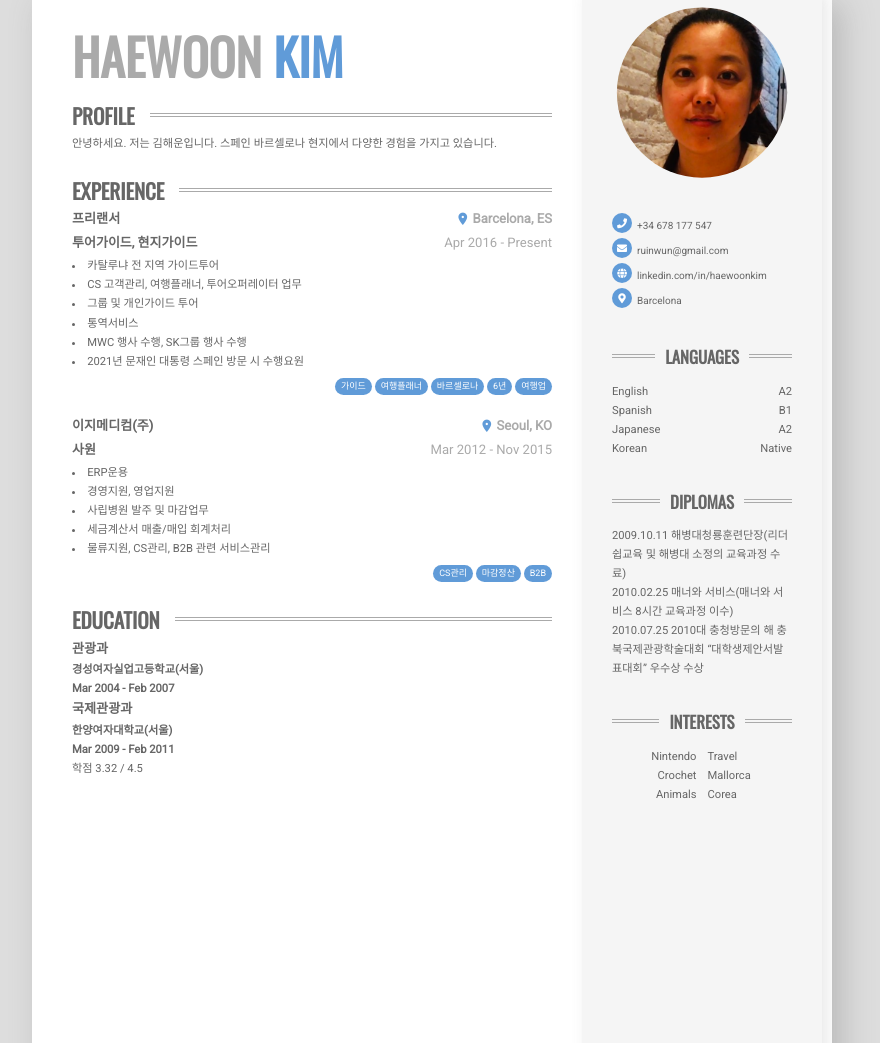
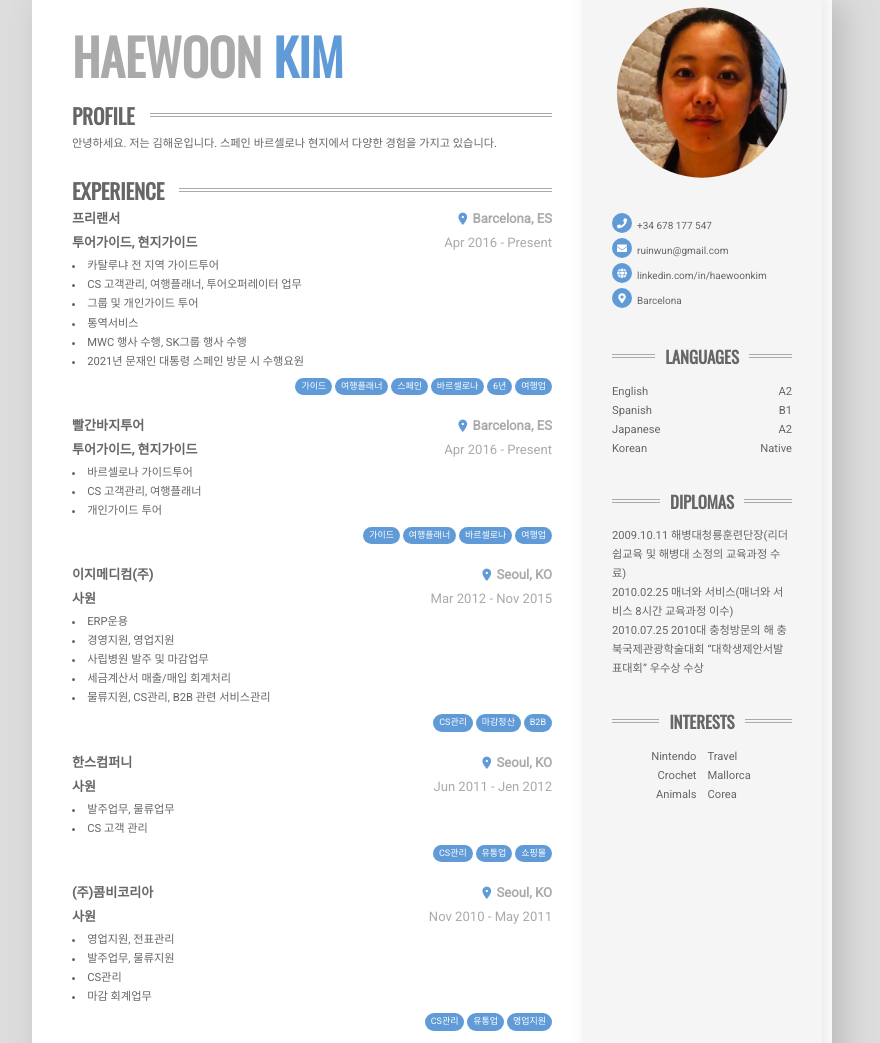
Before and after one commit to HaeWoonKIM/CV_2021, a plain HTML site: page docs/index.html in a window 1280 px wide. Shown: the part 77-1120 px from the top of the page, without its empty margins (208-1088 px from the left). Drawn offline with nearby package versions, Linux system fonts and the light colour scheme.

Commit message:
경력작성완료

```diff
--- a/docs/index.html
+++ b/docs/index.html
@@ -75,9 +75,52 @@
 
                             <li class="experience__badge">여행플래너</li>
 
+                            <li class="experience__badge">스페인</li>
+
                             <li class="experience__badge">바르셀로나</li>
 
                             <li class="experience__badge">6년</li>
+
+                            <li class="experience__badge">여행업</li>
+
+                        </ul>
+                    </div>
+                </div>
+
+            </div>
+
+            <div class="experience__item">
+                <div class="experience__header">
+                    <h3 class="experience__company">
+                        빨간바지투어
+                    </h3>
+                    <h3 class="experience__place">Barcelona, ES</h3>
+                </div>
+
+                <div class="experience__job">
+                    <div class="experience__subheader">
+                        <h3 class="experience__position">
+                            투어가이드, 현지가이드
+                        </h3>
+                        <h3 class="experience__date">Apr 2016 - Present</h3>
+                    </div>
+                    <ul>
+
+                        <li class="experience__bullet">바르셀로나 가이드투어</li>
+
+                        <li class="experience__bullet">CS 고객관리, 여행플래너</li>
+
+                        <li class="experience__bullet">개인가이드 투어</li>
+
+                    </ul>
+                    <div class="experience__badges">
+                        <ul>
+
+                            <li class="experience__badge">가이드</li>
+
+                            <li class="experience__badge">여행플래너</li>
+
+                            <li class="experience__badge">바르셀로나</li>
 
                             <li class="experience__badge">여행업</li>
 
@@ -123,6 +166,84 @@
                             <li class="experience__badge">마감정산</li>
 
                             <li class="experience__badge">B2B</li>
+
+                        </ul>
+                    </div>
+                </div>
+
+            </div>
+
+            <div class="experience__item">
+                <div class="experience__header">
+                    <h3 class="experience__company">
+                        한스컴퍼니
+                    </h3>
+                    <h3 class="experience__place">Seoul, KO</h3>
+                </div>
+
+                <div class="experience__job">
+                    <div class="experience__subheader">
+                        <h3 class="experience__position">
+                            사원
+                        </h3>
+                        <h3 class="experience__date">Jun 2011 - Jen 2012</h3>
+                    </div>
+                    <ul>
+
+                        <li class="experience__bullet">발주업무, 물류업무</li>
+
+                        <li class="experience__bullet">CS 고객 관리</li>
+
+                    </ul>
+                    <div class="experience__badges">
+                        <ul>
+
+                            <li class="experience__badge">CS관리</li>
+
+                            <li class="experience__badge">유통업</li>
+
+                            <li class="experience__badge">쇼핑몰</li>
+
+                        </ul>
+                    </div>
+                </div>
+
+            </div>
+
+            <div class="experience__item">
+                <div class="experience__header">
+                    <h3 class="experience__company">
+                        (주)콤비코리아
+                    </h3>
+                    <h3 class="experience__place">Seoul, KO</h3>
+                </div>
+
+                <div class="experience__job">
+                    <div class="experience__subheader">
+                        <h3 class="experience__position">
+                            사원
+                        </h3>
+                        <h3 class="experience__date">Nov 2010 - May 2011</h3>
+                    </div>
+                    <ul>
+
+                        <li class="experience__bullet">영업지원, 전표관리</li>
+
+                        <li class="experience__bullet">발주업무, 물류지원</li>
+
+                        <li class="experience__bullet">CS관리</li>
+
+                        <li class="experience__bullet">마감 회계업무</li>
+
+                    </ul>
+                    <div class="experience__badges">
+                        <ul>
+
+                            <li class="experience__badge">CS관리</li>
+
+                            <li class="experience__badge">유통업</li>
+
+                            <li class="experience__badge">영업지원</li>
 
                         </ul>
                     </div>
```
Also changed, not shown: 2 other files.
